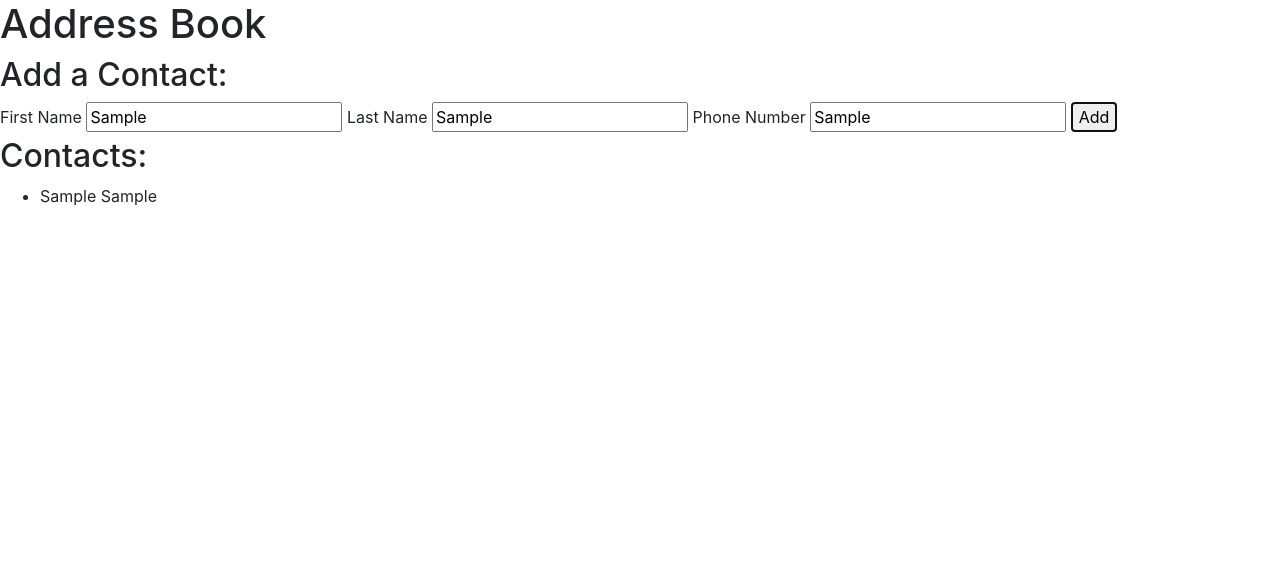
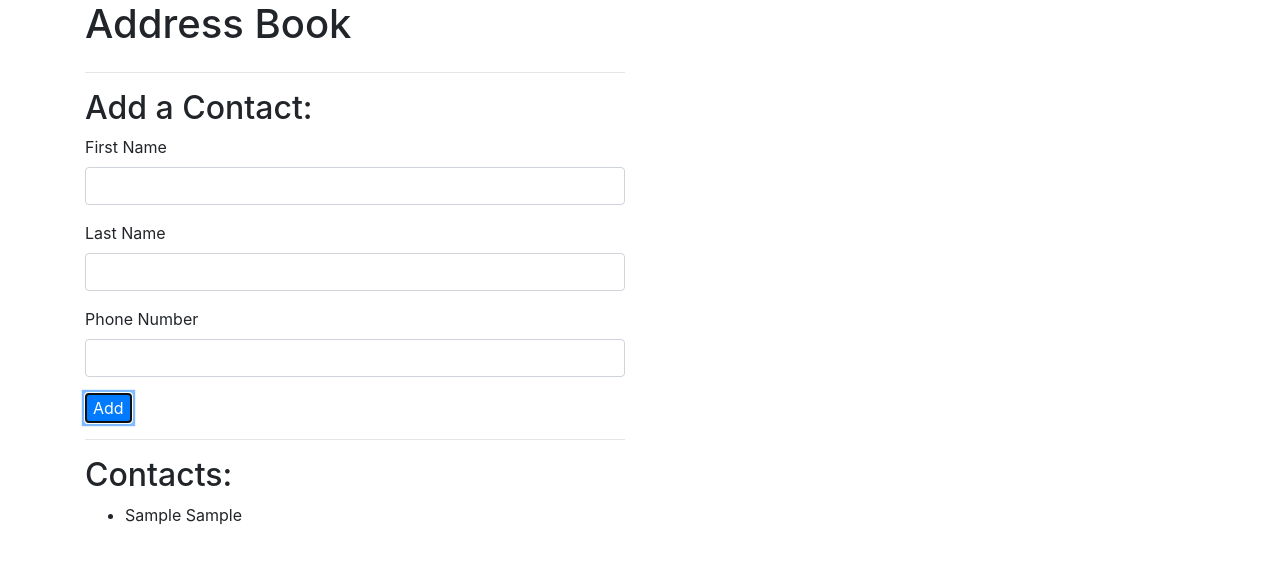
Before and after one commit to jkbutserious/address-book-1, a plain HTML site: page index.html in a window 1280 px wide. Both pictures are taken after typing "Sample", "Sample", "Sample" into the empty fields and a click on the button "Add". Drawn offline with nearby package versions, Linux system fonts and the light colour scheme.

Commit message:
add Bootstrap styling and delete functionality

```diff
--- a/index.html
+++ b/index.html
@@ -6,24 +6,36 @@
     <script src="https://cdnjs.cloudflare.com/ajax/libs/jquery/3.5.1/jquery.min.js"></script>
     <script src="js/scripts.js"></script>
     <title>Address Book</title>
+    <title></title>
   </head>
   <body>
+    <div class="container">
       <h1>Address Book</h1>
+      <div class="row">
+        <div class="col-md-6">
+          <hr>
           <h2>Add a Contact:</h2>
           <form id="new-contact">
+            <div class="form-group">
               <label for="new-first-name">First Name</label>
-      <input type="text" id="new-first-name">
+              <input type="text"  class="form-control" id="new-first-name">
+            </div>
+            <div class="form-group">
               <label for="new-last-name">Last Name</label>
-      <input type="text" id="new-last-name">
+              <input type="text"  class="form-control" id="new-last-name">
+            </div>
+            <div class="form-group">
               <label for="new-phone-number">Phone Number</label>
-      <input type="text" id="new-phone-number">
-      <button type="submit">Add</button>
+              <input type="text"  class="form-control" id="new-phone-number">
+            </div>
+            <button type="submit" class="btn-primary">Add</button>
           </form>
-
+          <hr>
           <h2>Contacts:</h2>
           <ul id="contacts">
           </ul>
-
+        </div>
+        <div class="col-md-6">
           <div id="show-contact">
             <p>First Name: <span class="first-name"></span></p>
             <p>Last Name: <span class="last-name"></span></p>
@@ -31,5 +43,8 @@
             <div id="buttons">
             </div>
           </div>
+        </div>
+      </div>
+    </div>
   </body>
 </html>
--- a/js/scripts.js
+++ b/js/scripts.js
@@ -15,7 +15,7 @@ AddressBook.prototype.assignId = function() {
 }
 
 AddressBook.prototype.deleteContact = function(id) {
-  for (let i=0; i < this.contact.length; i++) {
+  for (let i=0; i < this.contacts.length; i++) {
     if (this.contacts[i]) {
       if (this.contacts[i].id == id) {
         delete this.contacts[i];
@@ -71,9 +71,15 @@ function showContact(contactId) {
   buttons.append("<button class='deleteButton' id=" + contact.id + ">Delete</button>");
 }
 
-function attachContactListeners () {
+function attachContactListeners() {
   $("ul#contacts").on("click", "li", function() {
     showContact(this.id);
+  });
+
+  $("#buttons").on("click", ".deleteButton", function() {
+    addressBook.deleteContact(this.id);
+    $("#show-contact").hide();
+    displayContactDetails(addressBook);
   });
 };
 
@@ -84,6 +90,11 @@ $(document).ready(function() {
     const inputtedFirstName = $("input#new-first-name").val();
     const inputtedLastName = $("input#new-last-name").val();
     const inputtedPhoneNumber = $("input#new-phone-number").val();
+
+    $("input#new-first-name").val("");
+    $("input#new-last-name").val("");
+    $("input#new-phone-number").val("");
+
     let newContact = new Contact(inputtedFirstName, inputtedLastName, inputtedPhoneNumber);
     addressBook.addContact(newContact);
     console.log(addressBook.contacts);
```
Lines whose indentation alone changed are shown as unchanged.
